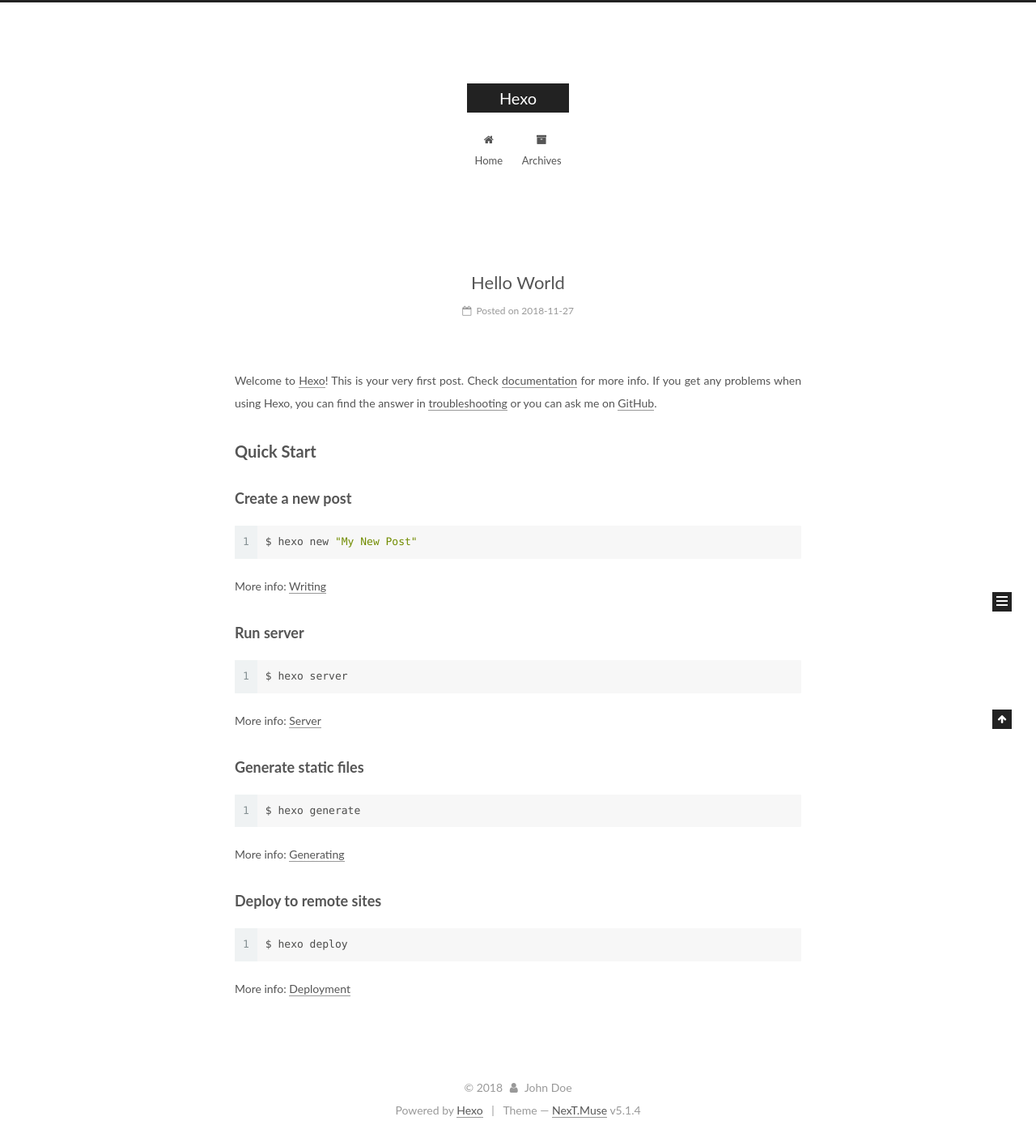
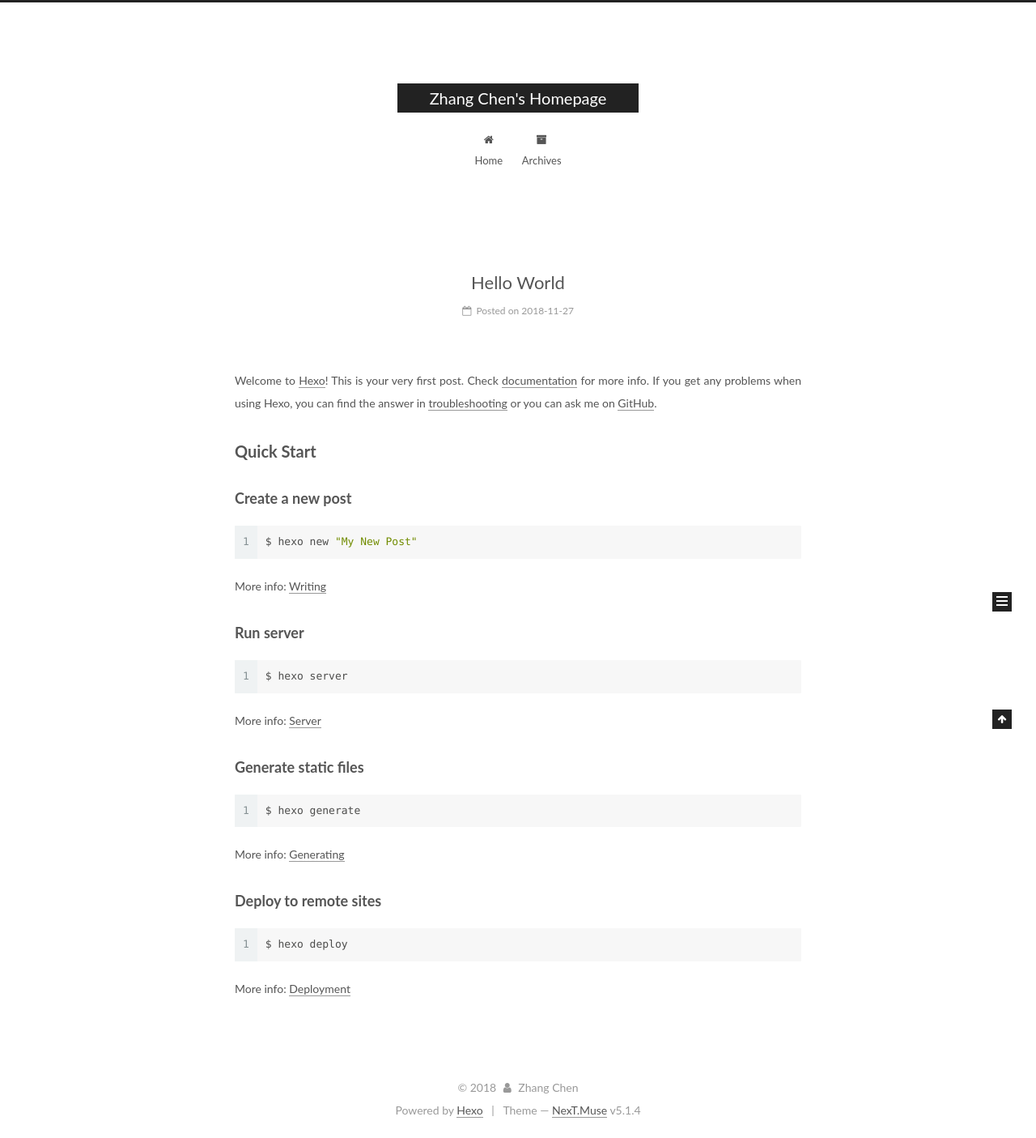
Before and after one commit to chansonzhang/chansonzhang.github.io, a plain HTML site: page index.html in a window 1280 px wide. Shown: the whole page at 81% size. Drawn offline with Linux system fonts and the light colour scheme.

Commit message:
Site updated: 2018-11-29 10:10:13

```diff
--- a/css/main.css
+++ b/css/main.css
@@ -1822,7 +1822,7 @@
   width: 4px;
   height: 4px;
   border-radius: 50%;
-  background: #42ff5d;
+  background: #380e45;
 }
 .links-of-blogroll {
   font-size: 13px;
--- a/index.html
+++ b/index.html
@@ -80,12 +80,12 @@
 
 
 <meta property="og:type" content="website">
-<meta property="og:title" content="Hexo">
+<meta property="og:title" content="Zhang Chen&#39;s Homepage">
 <meta property="og:url" content="https://chansonzhang.github.io/index.html">
-<meta property="og:site_name" content="Hexo">
+<meta property="og:site_name" content="Zhang Chen&#39;s Homepage">
 <meta property="og:locale" content="default">
 <meta name="twitter:card" content="summary">
-<meta name="twitter:title" content="Hexo">
+<meta name="twitter:title" content="Zhang Chen&#39;s Homepage">
 
 
 
@@ -121,7 +121,7 @@
 
 
 
-  <title>Hexo</title>
+  <title>Zhang Chen's Homepage</title>
 
 
 
@@ -152,7 +152,7 @@
     <div class="custom-logo-site-title">
       <a href="/" class="brand" rel="start">
         <span class="logo-line-before"><i></i></span>
-        <span class="site-title">Hexo</span>
+        <span class="site-title">Zhang Chen's Homepage</span>
         <span class="logo-line-after"><i></i></span>
       </a>
     </div>
@@ -232,13 +232,13 @@
     <link itemprop="mainEntityOfPage" href="https://chansonzhang.github.io/2018/11/27/hello-world/">
 
     <span hidden itemprop="author" itemscope="" itemtype="http://schema.org/Person">
-      <meta itemprop="name" content="John Doe">
+      <meta itemprop="name" content="Zhang Chen">
       <meta itemprop="description" content="">
       <meta itemprop="image" content="/images/avatar.gif">
     </span>
 
     <span hidden itemprop="publisher" itemscope="" itemtype="http://schema.org/Organization">
-      <meta itemprop="name" content="Hexo">
+      <meta itemprop="name" content="Zhang Chen's Homepage">
     </span>
 
 
@@ -379,7 +379,7 @@
         <div class="site-overview">
           <div class="site-author motion-element" itemprop="author" itemscope="" itemtype="http://schema.org/Person">
 
-              <p class="site-author-name" itemprop="name">John Doe</p>
+              <p class="site-author-name" itemprop="name">Zhang Chen</p>
               <p class="site-description motion-element" itemprop="description"></p>
           </div>
 
@@ -435,7 +435,7 @@
   <span class="with-love">
     <i class="fa fa-user"></i>
   </span>
-  <span class="author" itemprop="copyrightHolder">John Doe</span>
+  <span class="author" itemprop="copyrightHolder">Zhang Chen</span>
 
 
 </div>
```
Also changed, not shown: 2018/11/27/hello-world/index.html (+7 -7 lines), archives/2018/11/index.html (+7 -7 lines), archives/2018/index.html (+7 -7 lines), archives/index.html (+7 -7 lines).
